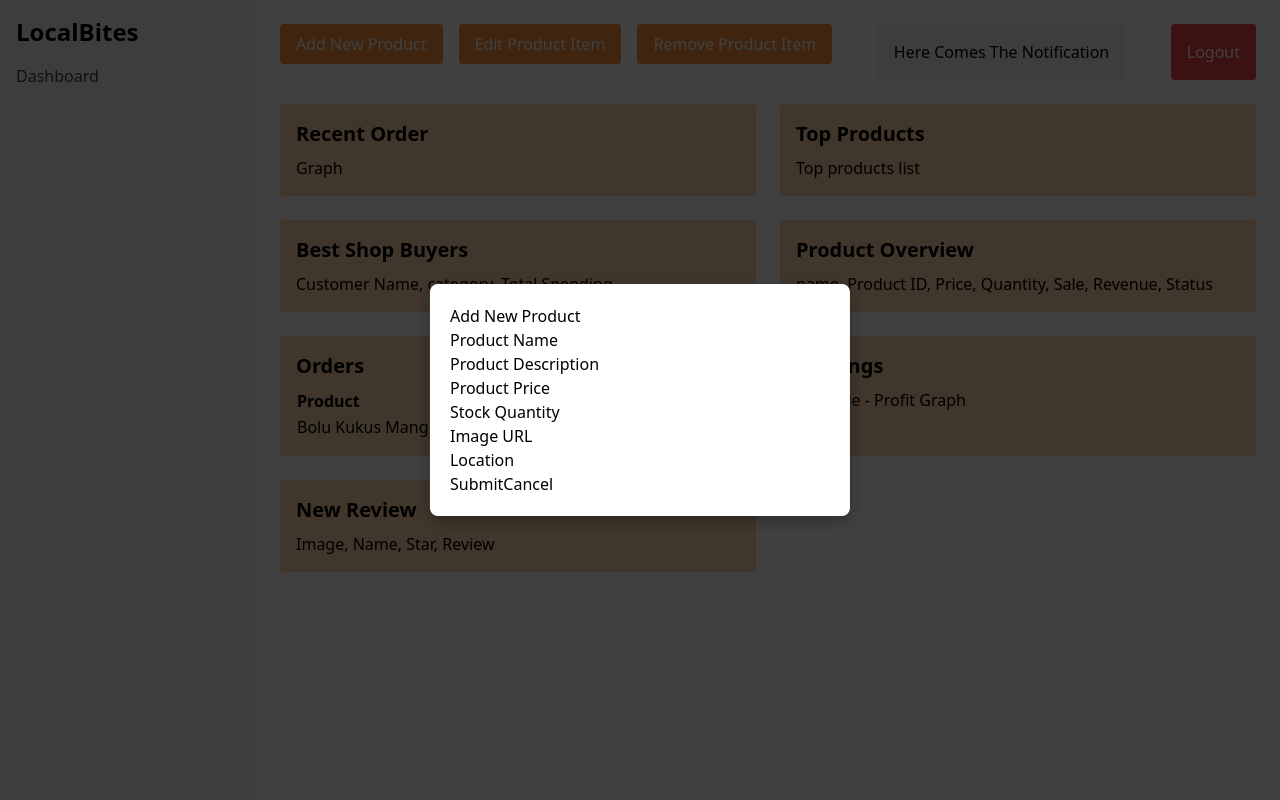
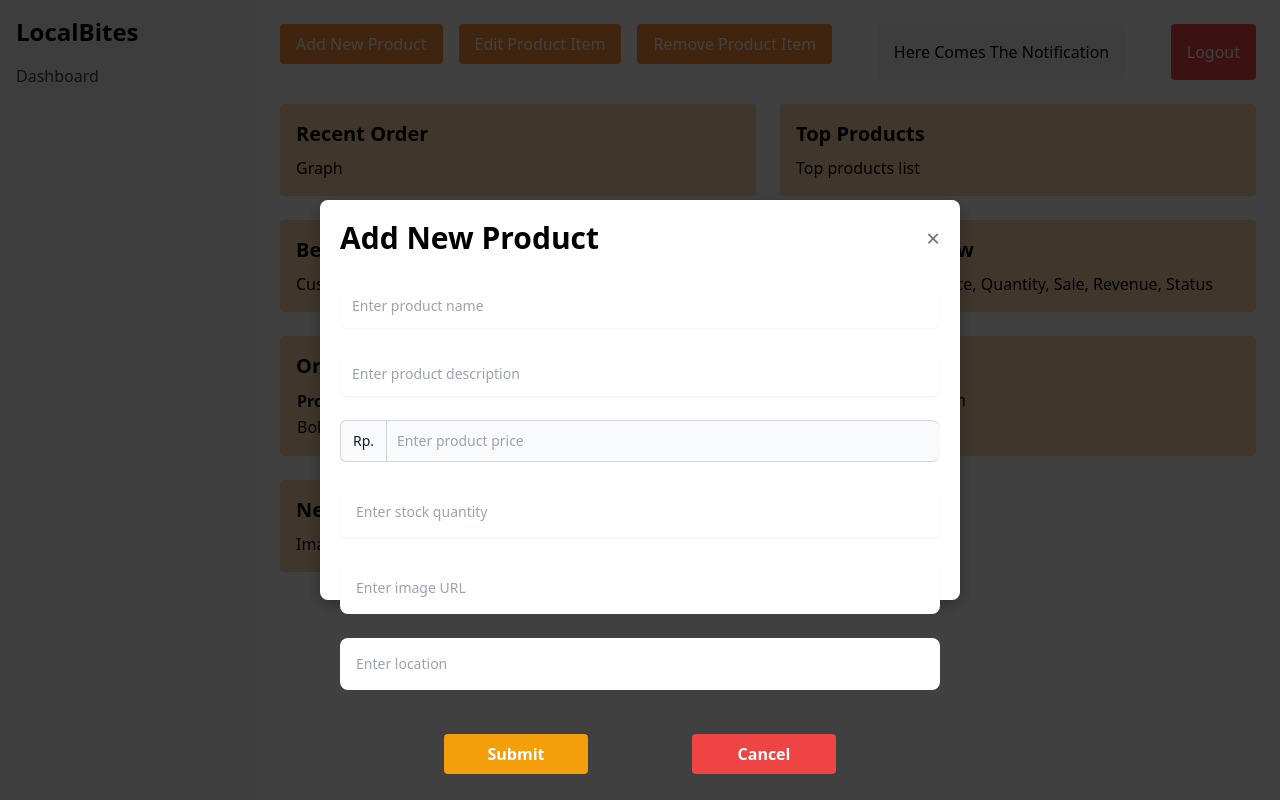
Before and after one commit to anojumisa/FSSE_JAN24_GroupF_GFP, a Next.js app in the folder frontend/final_project/: page /Dashboard_Seller in a window 1280 px wide. Both pictures are taken after a click on the button "Add New Product". Built offline with nearby package versions, Linux system fonts and the light colour scheme.

Commit message:
style: add product modal style

```diff
--- a/frontend/final_project/src/components/fragments/ProductModal/index.tsx
+++ b/frontend/final_project/src/components/fragments/ProductModal/index.tsx
@@ -62,68 +62,98 @@ const ProductModal = ({
 			isOpen={isOpen}
 			onRequestClose={onRequestClose}
 			contentLabel="Add New Product"
-			className="modal"
+			className="modal w-1/2 h-1/2 bg-gray-100 p-8 rounded-lg"
 			overlayClassName="overlay"
 		>
-			<h2>Add New Product</h2>
+			<div className="flex justify-between items-center mb-4">
+                <h2 className="text-2xl font-bold text-black-600 sm:text-3xl">
+                    Add New Product
+                </h2>
+                <button
+                    onClick={onRequestClose}
+                    className="text-2xl text-gray-500 hover:text-gray-700 focus:outline-none "
+                >
+                    &times;
+                </button>
+            </div>
+
 			<form onSubmit={handleSubmit}>
 				<div>
-					<label>Product Name</label>
 					<input
 						type="text"
 						value={productName}
+						className="w-full rounded-lg border-yellow-100 mt-3 mb-3 p-3 pe-12 text-sm shadow-sm focus:ring-2 focus:ring-amber-400 focus:outline-none"
+						placeholder="Enter product name"
 						onChange={(e) => setProductName(e.target.value)}
 						required
 					/>
 				</div>
-				<div>
-					<label>Product Description</label>
+				<div className=" ">
 					<input
 						type="text"
+						className="w-full rounded-lg border-gray-50 mt-3 mb-3 p-3 pe-12 text-sm shadow-sm focus:ring-2 focus:ring-amber-400 focus:outline-none"
+						placeholder="Enter product description"
 						value={productDescription}
 						onChange={(e) => setProductDescription(e.target.value)}
 						required
 					/>
 				</div>
-				<div>
-					<label>Product Price</label>
+				<div className="flex">
+					<span className="inline-flex items-center mt-3 mb-3 px-3 text-sm text-gray-900 bg-gray-50 border border-e-0 border-gray-300 rounded-s-md  dark:text-gray-400 dark:border-gray-600">
+						Rp.
+					</span>
 					<input
 						type="number"
+						className="rounded-none rounded-e-lg bg-gray-50 mt-3 mb-3 text-gray-900 block flex-1 min-w-0 w-full text-sm p-2.5 focus:ring-2 focus:ring-amber-400 focus:outline-none border border-e-0 border-gray-300"
+						placeholder="Enter product price"
 						value={productPrice}
 						onChange={(e) => setProductPrice(e.target.value)}
 						required
 					/>
 				</div>
 				<div>
-					<label>Stock Quantity</label>
 					<input
 						type="number"
+						className="w-full rounded-lg border-yellow-100 mt-3 mb-3 p-4 pe-12 text-sm shadow-sm focus:ring-amber-400 focus:outline-none"
+						placeholder="Enter stock quantity"
 						value={stockQuantity}
 						onChange={(e) => setStockQuantity(e.target.value)}
 						required
 					/>
 				</div>
 				<div>
-					<label>Image URL</label>
 					<input
 						type="text"
+						className="w-full rounded-lg border-yellow-100 mt-3 mb-3 p-4 pe-12 text-sm shadow-sm focus:ring-2 focus:ring-amber-400 focus:outline-none"
+						placeholder="Enter image URL"
 						value={imageUrl}
 						onChange={(e) => setImageUrl(e.target.value)}
 					/>
 				</div>
 				<div>
-					<label>Location</label>
 					<input
 						type="text"
+						className="w-full rounded-lg border-yellow-100 mt-3 mb-3 p-4 pe-12 text-sm shadow-sm focus:ring-2 focus:ring-amber-400 focus:outline-none"
+						placeholder="Enter location"
 						value={location}
 						onChange={(e) => setLocation(e.target.value)}
 					/>
 				</div>
-
-				<button type="submit">Submit</button>
-				<button type="button" onClick={onRequestClose}>
-					Cancel
-				</button>
+				<div className="flex justify-evenly mt-8">
+					<button
+						type="submit"
+						className="bg-amber-500 w-36 text-white font-bold py-2 px-4 rounded hover:bg-amber-900 hover:text-white transition-transform duration-300 ease-in-out"
+					>
+						Submit
+					</button>
+					<button
+						type="button"
+						onClick={onRequestClose}
+						className="bg-red-500 w-36 text-white font-bold py-2 px-4 rounded hover:bg-red-900 transition-transform duration-600 ease-in-out"
+					>
+						Cancel
+					</button>
+				</div>
 			</form>
 		</Modal>
 	);
```
